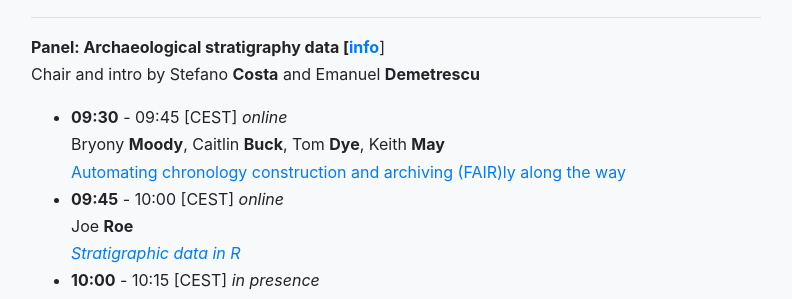
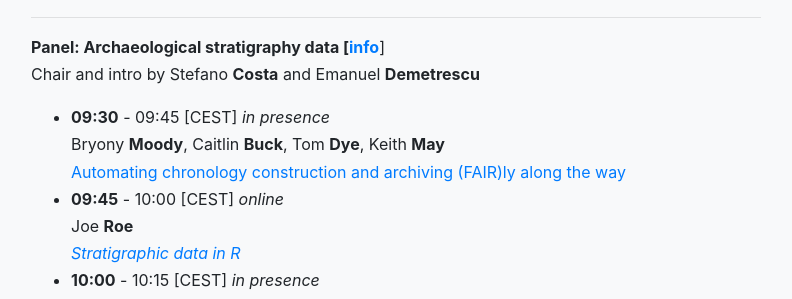
Before and after one commit to archeofoss/archeofoss, a Jekyll site: the page built from 2022/programme.md, in a window 1280 px wide and 900 px high, scrolled down 1885 px. Shown: the part 153-452 px from the top of the window, without its empty margins (244-1036 px from the left). Built offline with Jekyll 4.4.1, drawn with Linux system fonts in a browser that asks for light colours; nearby versions of some CDN libraries.

Commit message:
updated info

```diff
--- a/2022/programme.md
+++ b/2022/programme.md
@@ -81,7 +81,7 @@ Julian **Bogdani**. ArcheoFOSS Scientific Committee member. [LAD, Sapienza Unive
 **Panel: Archaeological stratigraphy data [[info](abstracts/archaeological-stratigraphy/intro)**]
 Chair and intro by Stefano **Costa** and Emanuel **Demetrescu**
 
-- **09:30** - 09:45 [CEST] *online*
+- **09:30** - 09:45 [CEST] *in presence*
 Bryony **Moody**, Caitlin **Buck**, Tom **Dye**, Keith **May**
 [Automating chronology construction and archiving (FAIR)ly along the way](abstracts/archaeological-stratigraphy/moody-et-alii)
 - **09:45** - 10:00 [CEST] *online*
```
